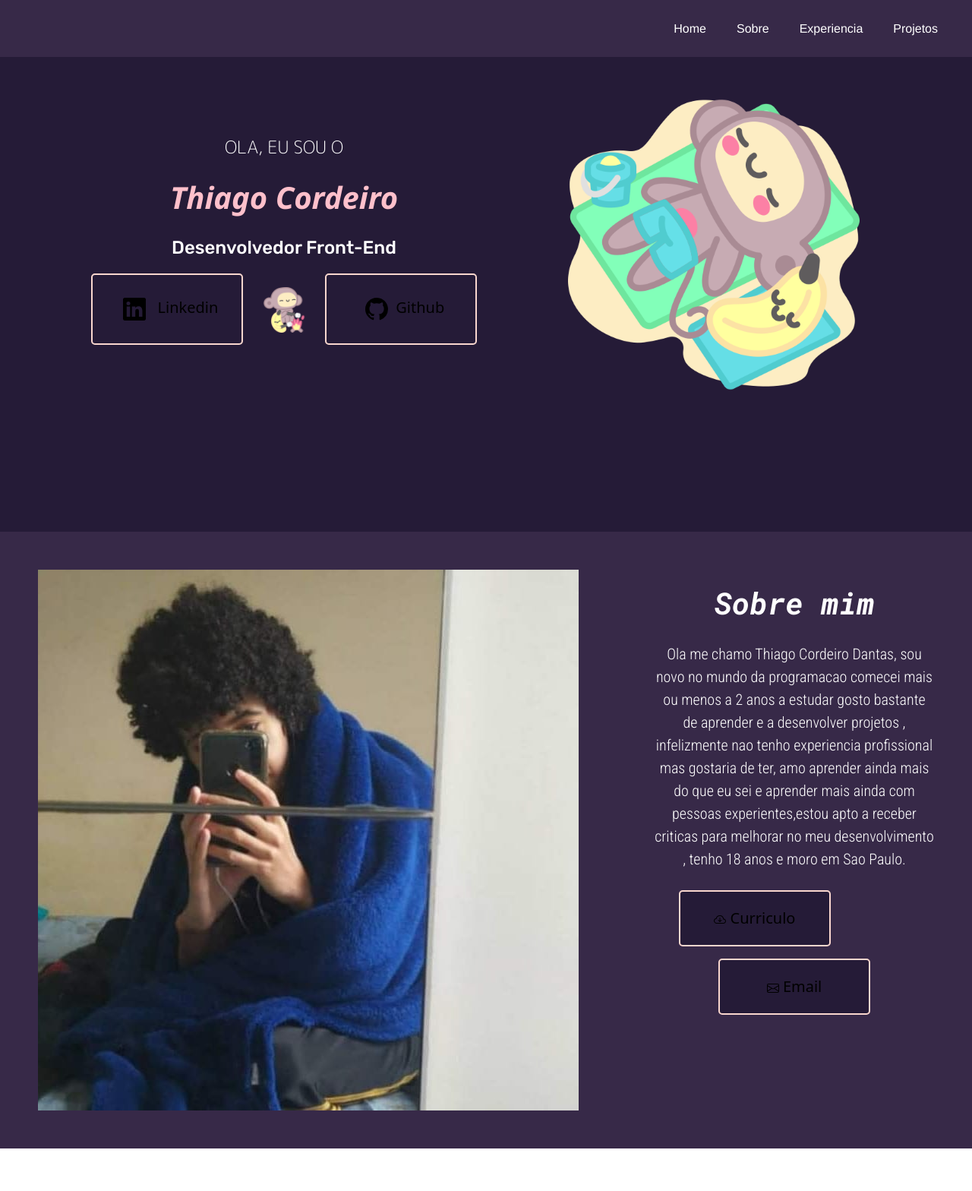
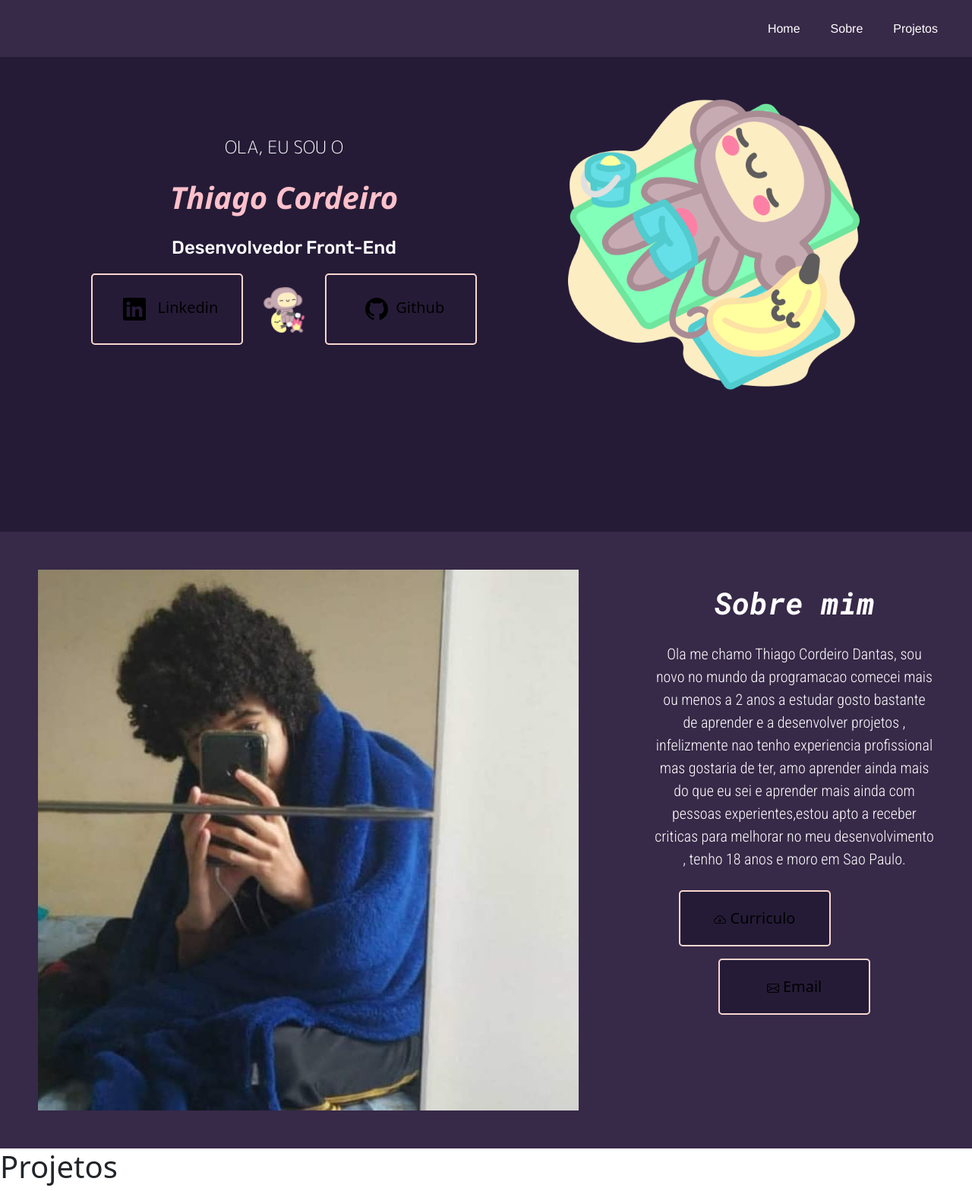
Before and after one commit to thiagocordeirodantas/Portfolio, a website: page app/index.html in a window 1280 px wide. Shown: the whole page at 76% size. Before the commit the page ends 1512 px from the top, so only its background shows below. Drawn offline with nearby package versions, Linux system fonts and the light colour scheme.

Commit message:
finalizando sobre mim e comecando projetos

```diff
--- a/app/assets/js/main.js
+++ b/app/assets/js/main.js
@@ -4,7 +4,7 @@ var slideUp = {
     opacity: null
 };
 window.sr = ScrollReveal({reset:true})
-ScrollReveal().reveal('.headline',slideUp);
+
 sr.reveal('.titulo-sobre',{ duration : 5000});
 sr.reveal('.texto-sobre', {
     duration: 5000
--- a/app/index.html
+++ b/app/index.html
@@ -15,16 +15,15 @@
 <main>
     <header>
         <nav id="navegacao">
-            <li class="navegacao-item"><a class="navegacao-link" href="">Home</a></li>
-            <li class="navegacao-item"><a class="navegacao-link" href="">Sobre</a></li>
-            <li class="navegacao-item"><a class="navegacao-link" href="#">Experiencia</a></li>
-            <li class="navegacao-item"><a class="navegacao-link" href="#">Projetos</a></li>
+            <li class="navegacao-item"><a class="navegacao-link" href="#ola">Home</a></li>
+            <li class="navegacao-item"><a class="navegacao-link" href="#sobre">Sobre</a></li>
+            <li class="navegacao-item"><a class="navegacao-link" href="#projetos">Projetos</a></li>
         </nav>
     </header>
     <main>
         <section class="apresentacao">
-            <aside class="apresentacao-pagina">
-                <h3 class="texto-apresentacao  texto-1">Ola, eu sou o</h3>
+            <aside class="apresentacao-pagina" id="ola">
+                <h3 class="texto-apresentacao  texto-1" >Ola, eu sou o</h3>
                 <h1 class="texto-apresentacao texto-2">Thiago Cordeiro</h1>
                 <h4  class="texto-apresentacao texto-3">Desenvolvedor Front-End</h4>
 
@@ -45,7 +44,7 @@
     </main>
     </div>
 
-    <div class="sobre-mim">
+    <div class="sobre-mim" id="sobre">
 
         <img class="imagem-sobre" src="./assets/img/thiago.jpg" alt="">
         <aside class="conteudo">
@@ -58,6 +57,10 @@
 
     </div>
 
+    <div id="projetos">
+        <h1>Projetos</h1>
+    </div>
+
 </body>
     <script src="https://unpkg.com/scrollreveal"></script>
     <script src="https://cdn.jsdelivr.net/npm/bootstrap@5.3.0-alpha1/dist/js/bootstrap.bundle.min.js" integrity="sha384-w76AqPfDkMBDXo30jS1Sgez6pr3x5MlQ1ZAGC+nuZB+EYdgRZgiwxhTBTkF7CXvN" crossorigin="anonymous"></script>
```
